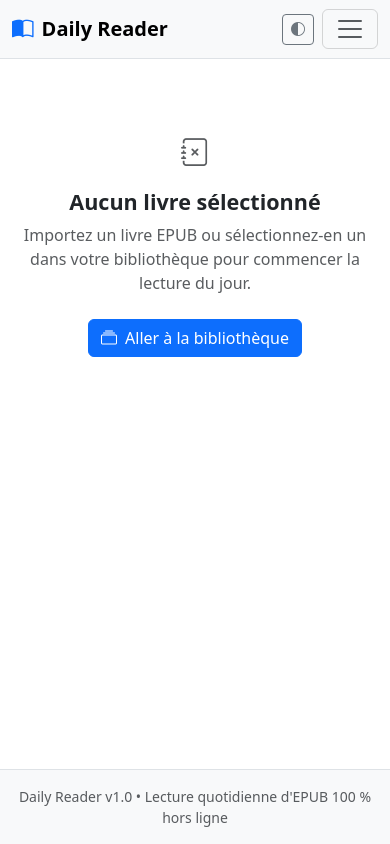
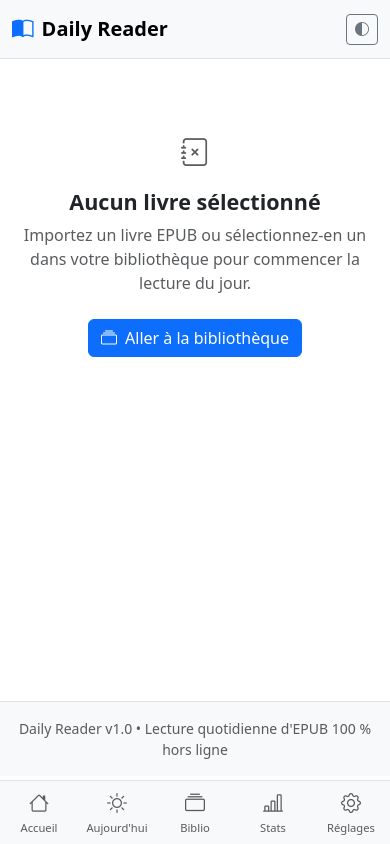
Before and after one commit to manimanis/LireChaqueJour, a Vue app: page /today/1 in a window 390 px wide. Built offline with nearby package versions, Linux system fonts and the light colour scheme.

Commit message:
feat: add initial Vue layout, components, and responsive PWA navigation

```diff
--- a/index.html
+++ b/index.html
@@ -2,8 +2,14 @@
 <html lang="fr">
   <head>
     <meta charset="UTF-8" />
-    <meta name="viewport" content="width=device-width, initial-scale=1.0" />
+    <meta
+      name="viewport"
+      content="width=device-width, initial-scale=1.0, viewport-fit=cover"
+    />
     <meta name="theme-color" content="#0d6efd" />
+    <meta name="mobile-web-app-capable" content="yes" />
+    <meta name="apple-mobile-web-app-capable" content="yes" />
+    <meta name="apple-mobile-web-app-status-bar-style" content="default" />
     <meta
       name="description"
       content="Daily Reader - Application web offline de lecture quotidienne d'EPUB"
--- a/src/App.vue
+++ b/src/App.vue
@@ -1,5 +1,5 @@
 <template>
-  <div class="d-flex flex-column min-vh-100">
+  <div class="d-flex flex-column min-vh-100 has-mobile-bottom-nav">
     <AppNavbar />
     <main class="flex-grow-1">
       <RouterView />
@@ -9,12 +9,14 @@
         Daily Reader v1.0 • Lecture quotidienne d'EPUB 100 % hors ligne
       </div>
     </footer>
+    <MobileBottomNav />
   </div>
 </template>
 
 <script setup>
 import { onMounted, onUnmounted } from 'vue';
 import AppNavbar from '@/components/AppNavbar.vue';
+import MobileBottomNav from '@/components/MobileBottomNav.vue';
 import { useLibraryStore } from '@/stores/libraryStore.js';
 import { useSettingsStore } from '@/stores/settingsStore.js';
 import { startNotificationScheduler } from '@/services/notifications.js';
--- a/src/assets/main.css
+++ b/src/assets/main.css
@@ -7,6 +7,8 @@ body {
   background-color: var(--bs-body-bg);
   color: var(--bs-body-color);
   transition: background-color 0.2s ease, color 0.2s ease;
+  touch-action: manipulation;
+  -webkit-tap-highlight-color: transparent;
 }
 
 .reading-surface {
@@ -18,6 +20,38 @@ body {
   text-align: justify;
   hyphens: auto;
   word-break: break-word;
+}
+
+@media (max-width: 575.98px) {
+  .reading-prose {
+    text-align: left;
+  }
+}
+
+.mobile-bottom-nav {
+  padding-bottom: env(safe-area-inset-bottom, 0px);
+  z-index: 1030;
+}
+
+.mobile-bottom-nav .nav-link {
+  font-size: 0.7rem;
+  padding: 0.45rem 0.25rem;
+  color: var(--bs-secondary-color);
+  display: flex;
+  flex-direction: column;
+  align-items: center;
+  gap: 2px;
+}
+
+.mobile-bottom-nav .nav-link.active {
+  color: var(--bs-primary);
+  font-weight: 600;
+}
+
+@media (max-width: 767.98px) {
+  .has-mobile-bottom-nav {
+    padding-bottom: calc(4.25rem + env(safe-area-inset-bottom, 0px));
+  }
 }
 
 .reading-prose p {
--- a/src/components/AppNavbar.vue
+++ b/src/components/AppNavbar.vue
@@ -1,5 +1,5 @@
 <template>
-  <nav class="navbar navbar-expand-lg border-bottom sticky-top bg-body-tertiary">
+  <nav class="navbar navbar-expand-md border-bottom sticky-top bg-body-tertiary">
     <div class="container">
       <RouterLink class="navbar-brand d-flex align-items-center gap-2 fw-bold" to="/">
         <i class="bi bi-book-half text-primary fs-4"></i>
@@ -36,7 +36,7 @@
         </button>
 
         <button
-          class="navbar-toggler"
+          class="navbar-toggler d-none"
           type="button"
           data-bs-toggle="collapse"
           data-bs-target="#mainNavbar"
--- /dev/null
+++ b/src/components/MobileBottomNav.vue
@@ -0,0 +1,29 @@
+<template>
+  <nav
+    class="d-md-none fixed-bottom bg-body-tertiary border-top mobile-bottom-nav"
+    aria-label="Navigation mobile"
+  >
+    <div class="nav nav-justified">
+      <RouterLink class="nav-link" active-class="active" to="/">
+        <i class="bi bi-house fs-5"></i>
+        <span>Accueil</span>
+      </RouterLink>
+      <RouterLink class="nav-link" active-class="active" to="/today">
+        <i class="bi bi-sun fs-5"></i>
+        <span>Aujourd'hui</span>
+      </RouterLink>
+      <RouterLink class="nav-link" active-class="active" to="/library">
+        <i class="bi bi-collection fs-5"></i>
+        <span>Biblio</span>
+      </RouterLink>
+      <RouterLink class="nav-link" active-class="active" to="/stats">
+        <i class="bi bi-bar-chart-line fs-5"></i>
+        <span>Stats</span>
+      </RouterLink>
+      <RouterLink class="nav-link" active-class="active" to="/settings">
+        <i class="bi bi-gear fs-5"></i>
+        <span>Réglages</span>
+      </RouterLink>
+    </div>
+  </nav>
+</template>
--- a/src/components/SummaryCard.vue
+++ b/src/components/SummaryCard.vue
@@ -57,8 +57,8 @@ defineProps({
 defineEmits(['change-length', 'regenerate']);
 
 const lengthOptions = [
-  { value: 'short', label: 'Court (50)' },
-  { value: 'medium', label: 'Moyen (100)' },
-  { value: 'long', label: 'Long (200)' },
+  { value: 'short', label: 'Court' },
+  { value: 'medium', label: 'Moyen' },
+  { value: 'long', label: 'Long' },
 ];
 </script>
--- a/src/views/TodayView.vue
+++ b/src/views/TodayView.vue
@@ -20,7 +20,7 @@
             <div class="flex-grow-1">
               <div v-if="libraryStore.books.length > 1" class="mb-2">
                 <select
-                  class="form-select form-select-sm w-auto"
+                  class="form-select form-select-sm w-auto mw-100"
                   :value="book.id"
                   aria-label="Changer de livre"
                   @change="switchBook($event.target.value)"
@@ -129,7 +129,7 @@
 
       <!-- Segment Content -->
       <div class="card shadow-sm border-0 mb-4">
-        <div class="card-body p-4 p-md-5">
+        <div class="card-body p-3 p-sm-4 p-md-5">
           <div v-if="segmentLoading" class="text-center py-5 text-body-secondary">
             <div class="spinner-border mb-2" role="status"></div>
             <div>Chargement du segment…</div>
```
